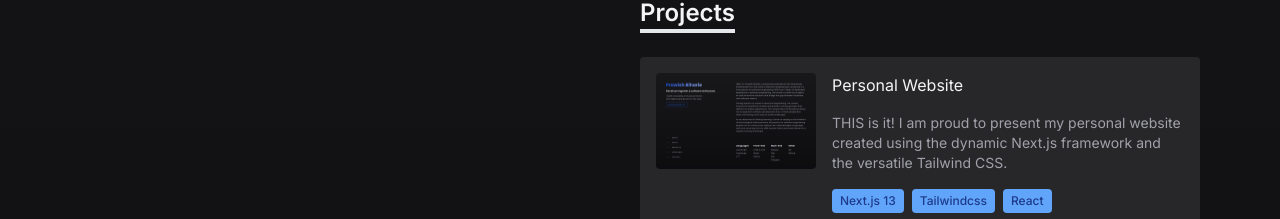
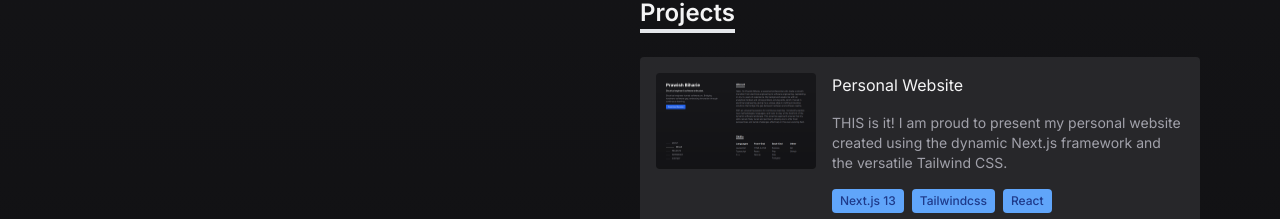
Before and after one commit to prawishb/prawishbiharie-v1, a Next.js app: page / in a window 1280 px wide. Shown: the part 819-1038 px from the top of the page. Built offline with nearby package versions, Linux system fonts and the light colour scheme.

Commit message:
updated 'personal website' project cover image

```diff
--- a/src/data.ts
+++ b/src/data.ts
@@ -8,7 +8,7 @@ export const inPageNavigation = [
 
 export const projects: Project[] = [
   {
-    imageUrl: "/personal-website.png",
+    imageUrl: "/personal-website-v3.png",
     title: "Personal Website",
     description:
       "THIS is it! I am proud to present my personal website created using the dynamic Next.js framework and the versatile Tailwind CSS.",
```
Also changed, not shown: public/personal-website-v3.png (added).
